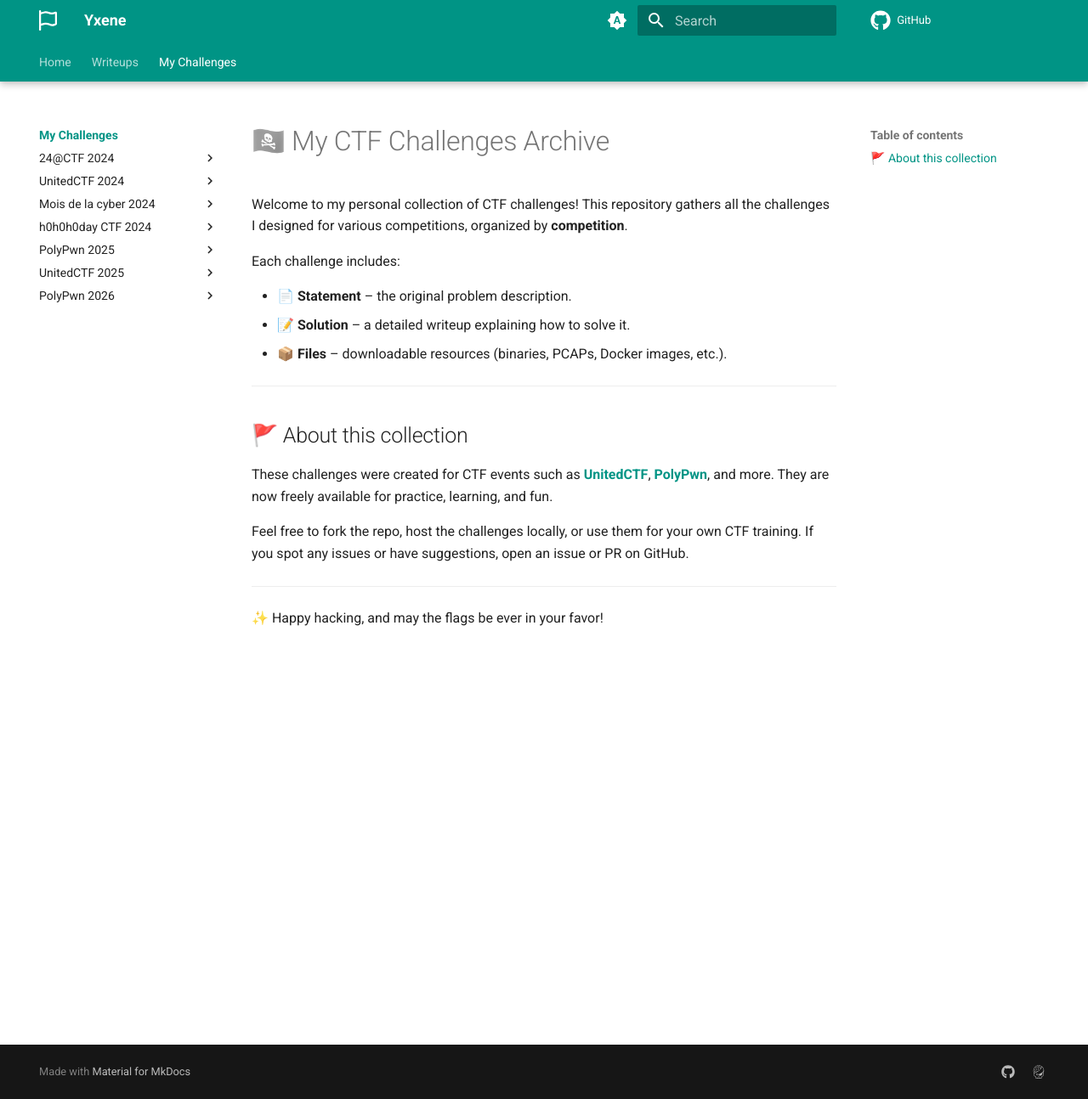
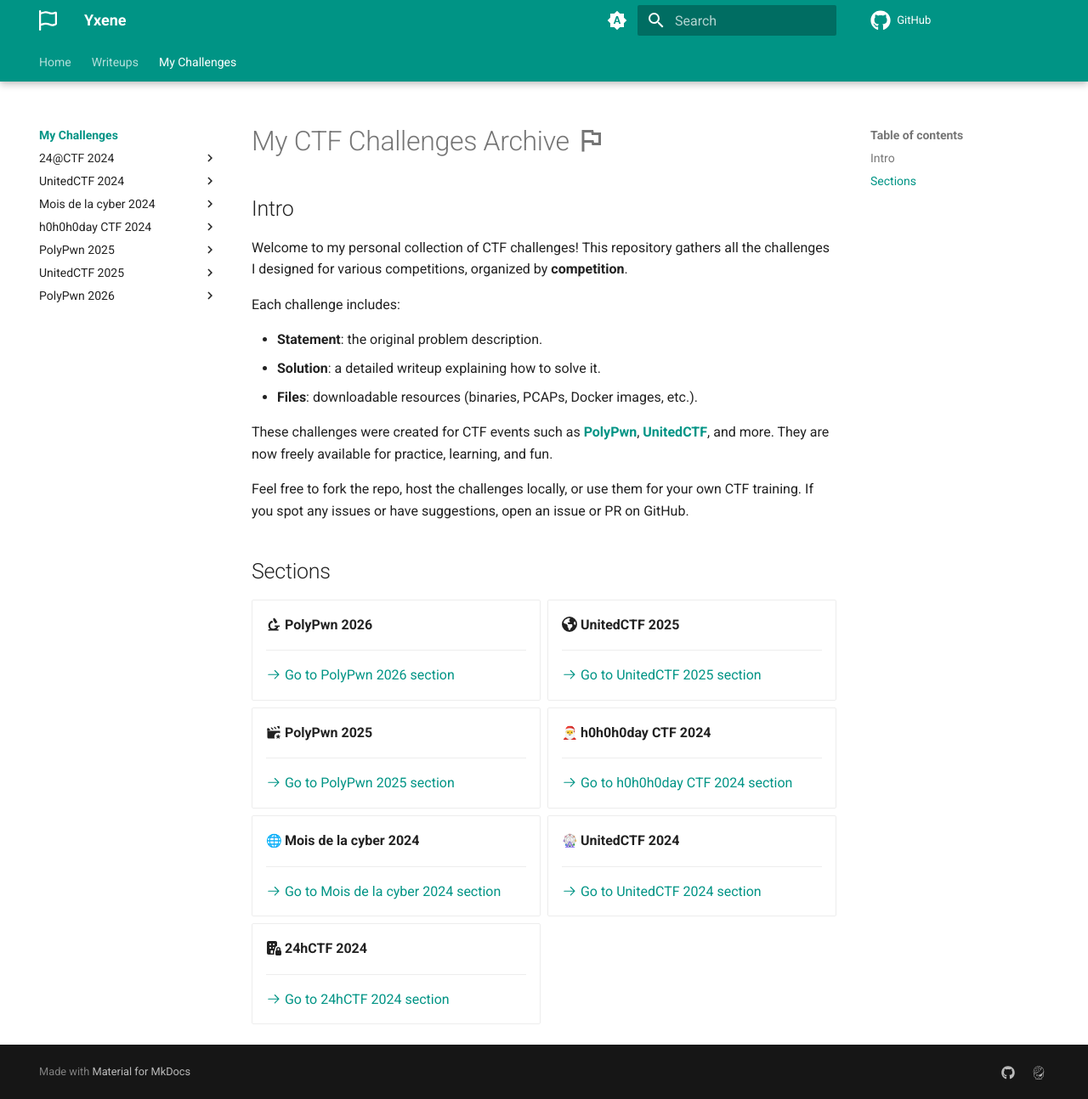
Before and after one commit to Yxene/yxene.github.io, an MkDocs documentation site: the page built from docs/my-challenges/README.md, in a window 1280 px wide and 1294 px high. Shown: the whole window at 85% size. Built offline with MkDocs 1.6.1 and Material for MkDocs 9.7.7, drawn with Linux system fonts in a browser that asks for light colours; emoji names are drawn with the system emoji font; comment, search, counter and statistics services are not loaded.

Commit message:
Improve My Challenges home

```diff
--- a/docs/my-challenges/README.md
+++ b/docs/my-challenges/README.md
@@ -1,24 +1,67 @@
-# 🏴‍☠️  My CTF Challenges Archive
+# My CTF Challenges Archive :material-flag-outline:
+
+## Intro
 
 Welcome to my personal collection of CTF challenges!
 This repository gathers all the challenges I designed for various competitions, organized by **competition**.
 
 Each challenge includes:
 
-- 📄 **Statement** – the original problem description.
-- 📝 **Solution** – a detailed writeup explaining how to solve it.
-- 📦 **Files** – downloadable resources (binaries, PCAPs, Docker images, etc.).
+- **Statement**: the original problem description.
+- **Solution**: a detailed writeup explaining how to solve it.
+- **Files**: downloadable resources (binaries, PCAPs, Docker images, etc.).
 
----
 
-## 🚩 About this collection
-
-These challenges were created for CTF events such as **[UnitedCTF](https://unitedctf.ca/)**, **[PolyPwn](https://pwn.polycyber.io/)**, and more.
+These challenges were created for CTF events such as **[PolyPwn](https://pwn.polycyber.io/)**, **[UnitedCTF](https://unitedctf.ca/)**, and more.
 They are now freely available for practice, learning, and fun.
 
 Feel free to fork the repo, host the challenges locally, or use them for your own CTF training.
 If you spot any issues or have suggestions, open an issue or PR on GitHub.
 
----
+## Sections
 
-✨ Happy hacking, and may the flags be ever in your favor!
+<div class="grid cards" markdown>
+
+-   :material-microscope: __PolyPwn 2026__
+
+    ---
+
+    [:octicons-arrow-right-24: Go to PolyPwn 2026 section](polypwn-2026/README.md)
+
+-   :fontawesome-solid-globe-americas: __UnitedCTF 2025__
+
+    ---
+
+    [:octicons-arrow-right-24: Go to UnitedCTF 2025 section](unitedctf-2025/README.md)
+
+-   :material-movie-open-star: __PolyPwn 2025__
+
+    ---
+
+    [:octicons-arrow-right-24: Go to PolyPwn 2025 section](polypwn-2025/README.md)
+
+-   :santa: __h0h0h0day CTF 2024__
+
+    ---
+
+    [:octicons-arrow-right-24: Go to h0h0h0day CTF 2024 section](h0h0h0day-ctf-2024/README.md)
+
+-   :globe_with_meridians: __Mois de la cyber 2024__
+
+    ---
+
+    [:octicons-arrow-right-24: Go to Mois de la cyber 2024 section](mois-de-la-cyber-2024/README.md)
+
+-   :ferris_wheel: __UnitedCTF 2024__
+
+    ---
+
+    [:octicons-arrow-right-24: Go to UnitedCTF 2024 section](unitedctf-2024/README.md)
+
+-   :fontawesome-solid-building-lock: __24hCTF 2024__
+
+    ---
+
+    [:octicons-arrow-right-24: Go to 24hCTF 2024 section](24hctf-2024/README.md)
+
+</div>
```
